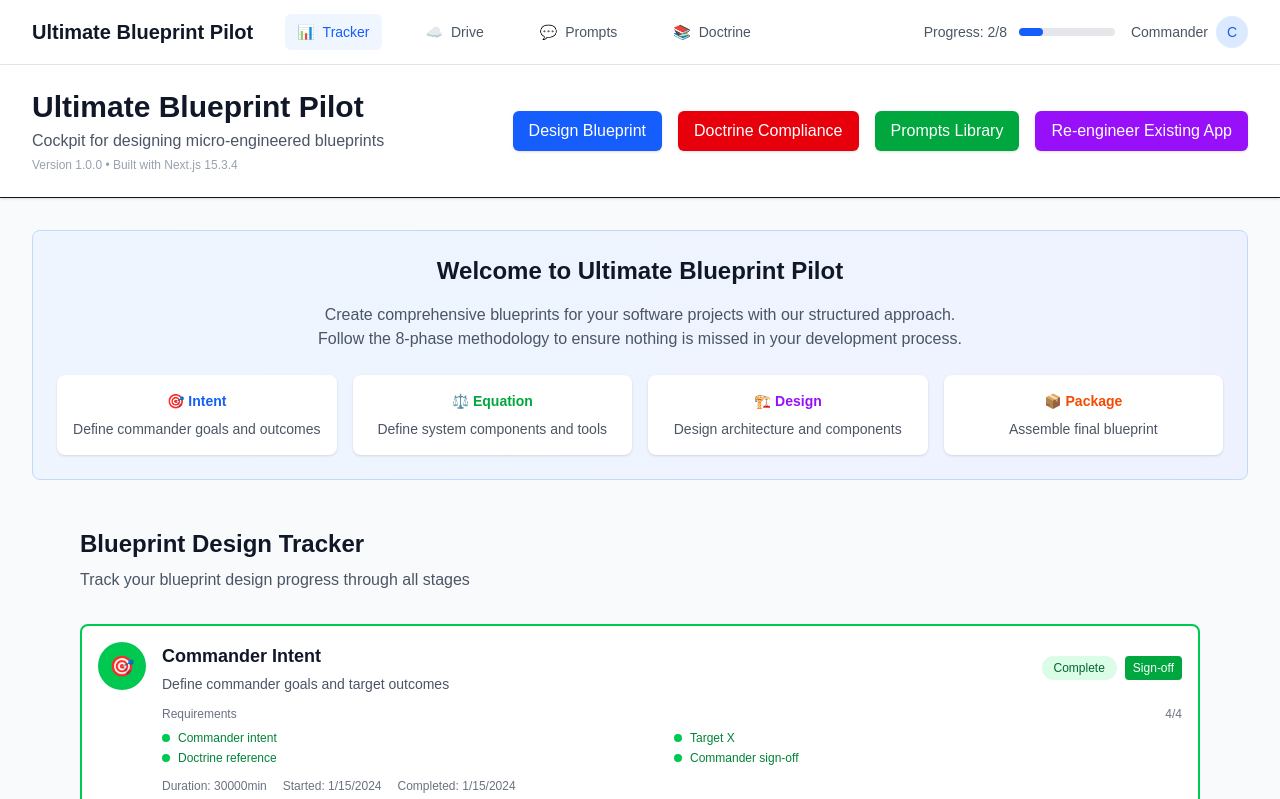
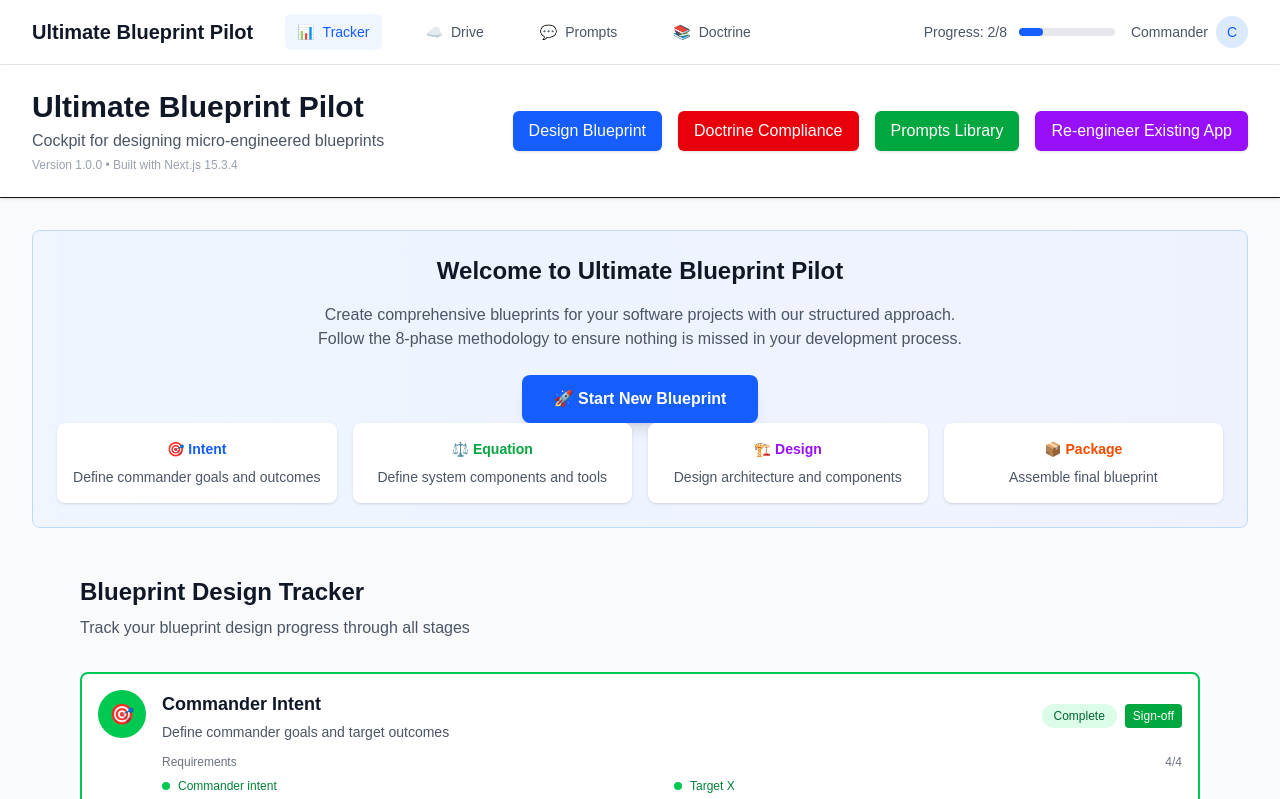
Before and after one commit to djb258/ulimate-blueprint-pilot, a Next.js app: page / in a window 1280 px wide. Shown: the top 799 px of the page. Built offline with nearby package versions, Linux system fonts and the light colour scheme.

Commit message:
Add Start New Blueprint button to homepage

```diff
--- a/src/app/page.tsx
+++ b/src/app/page.tsx
@@ -221,6 +221,34 @@ export default function Home() {
                   Create comprehensive blueprints for your software projects with our structured approach.
                   Follow the 8-phase methodology to ensure nothing is missed in your development process.
                 </p>
+                <button
+                  onClick={() => {
+                    // Initialize a new blueprint with the first phase
+                    const newBlueprint: Blueprint = {
+                      id: `blueprint-${Date.now()}`,
+                      name: 'New Blueprint',
+                      description: 'A new blueprint project',
+                      phases: mockPhases,
+                      createdAt: new Date(),
+                      updatedAt: new Date(),
+                      status: 'in_progress',
+                      metadata: {
+                        author: 'Commander',
+                        version: '1.0.0',
+                        tags: ['new', 'blueprint'],
+                        complexity: 'moderate',
+                        estimatedTotalTime: mockPhases.reduce((total, phase) => total + phase.estimatedDuration, 0),
+                        targetTechnologies: ['Next.js', 'React', 'TypeScript']
+                      }
+                    };
+                    setCurrentBlueprint(newBlueprint);
+                    setCurrentPhaseId('commander_intent');
+                    showSuccess('Blueprint Started', 'Your new blueprint has been created. Starting with Commander Intent phase.');
+                  }}
+                  className="bg-blue-600 hover:bg-blue-700 text-white font-semibold py-3 px-8 rounded-lg shadow-lg transition-colors duration-200 transform hover:scale-105"
+                >
+                  🚀 Start New Blueprint
+                </button>
                 <div className="grid grid-cols-1 md:grid-cols-4 gap-4 text-sm">
                   <div className="bg-white p-4 rounded-lg shadow-sm">
                     <div className="font-semibold text-blue-600 mb-2">🎯 Intent</div>
```
